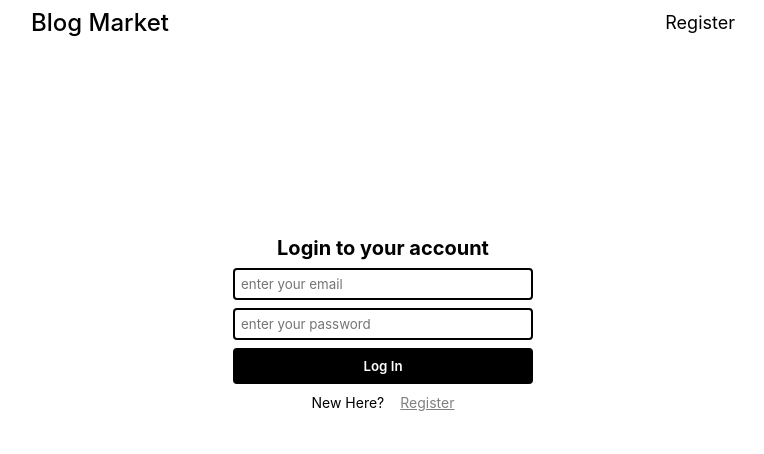
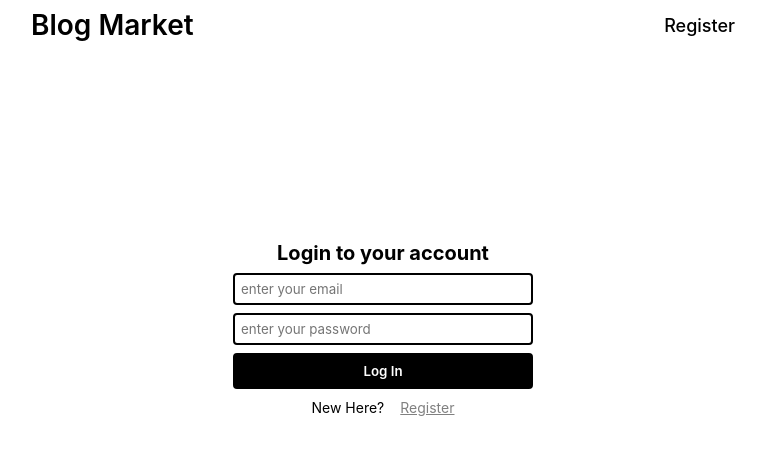
Before and after one commit to Ayothegod/blog, a React (Vite) app in the folder client/: page /login in a window 1280 px wide. Shown: the top 454 px of the page, without its empty margins (257-1021 px from the left). Built offline with nearby package versions, Linux system fonts and the light colour scheme.

Commit message:
add style correction to header

```diff
--- a/client/src/components/Header.jsx
+++ b/client/src/components/Header.jsx
@@ -6,7 +6,9 @@ export default function Header() {
 
   return (
     <div className="header">
-      <h1 className="header-logo">Blog Market</h1>
+      <h1 className="header-logo">
+        <Link to="/">Blog Market</Link>
+      </h1>
 
       <div className="header-search">
         <CiSearch className="search-icon" />
--- a/client/src/pages/Login.jsx
+++ b/client/src/pages/Login.jsx
@@ -6,7 +6,9 @@ export default function Login() {
   return (
     <>
       <div className="header">
-        <h1 className="header-logo">Blog Market</h1>
+        <h1 className="header-logo">
+          <Link to="/">Blog Market</Link>
+        </h1>
         <div className="header-auth">
           {location.pathname === "/register" ? (
             <>
--- a/client/src/pages/Register.jsx
+++ b/client/src/pages/Register.jsx
@@ -6,7 +6,7 @@ export default function Register() {
   return (
     <>
       <div className="header">
-        <h1 className="header-logo">Blog Market</h1>
+        <h1 className="header-logo"><Link to="/">Blog Market</Link></h1>
         <div className="header-auth">
           {location.pathname === "/register" ? (
             <>
--- a/client/src/styles/App.css
+++ b/client/src/styles/App.css
@@ -30,12 +30,12 @@ li {
   gap: 0.5rem;
 }
 
-.header-logo {
-  font-size: 20px;
-  font-weight: 500;
-}
-.auth {
-  font-weight: 400;
+.header-logo a {
+  font-size: 28px;
+  font-weight: 600;
+  text-decoration: none;
+  color: black;
+  cursor: pointer;
 }
 
 p {
@@ -45,19 +45,27 @@ p {
 .auth a {
   text-decoration: none;
   color: black;
-  font-size: 16px;
+  font-size: 20px;
+  font-weight: 500;
+}
+
+.auth a:hover {
+  border-bottom: 2px solid black;
 }
 
 .header-search {
   display: flex;
   align-items: center;
   gap: 0.25rem;
+  width: 100%;
 }
 
 .search-box {
   border: 2px solid black;
-  padding: 4px 10px;
+  padding:  6px;
+  font-size: 18px;
   border-radius: 4px;
+  width: 100%;
 }
 
 .search-icon {
@@ -138,9 +146,12 @@ p {
   margin-top: 2rem;
 }
 
+@media screen and (min-width: 550px) {
 
+  .header-search {
+    width: auto;
+  }
 
-@media screen and (min-width: 550px) {
   .post {
     display: flex;
     gap: 1rem;
```
